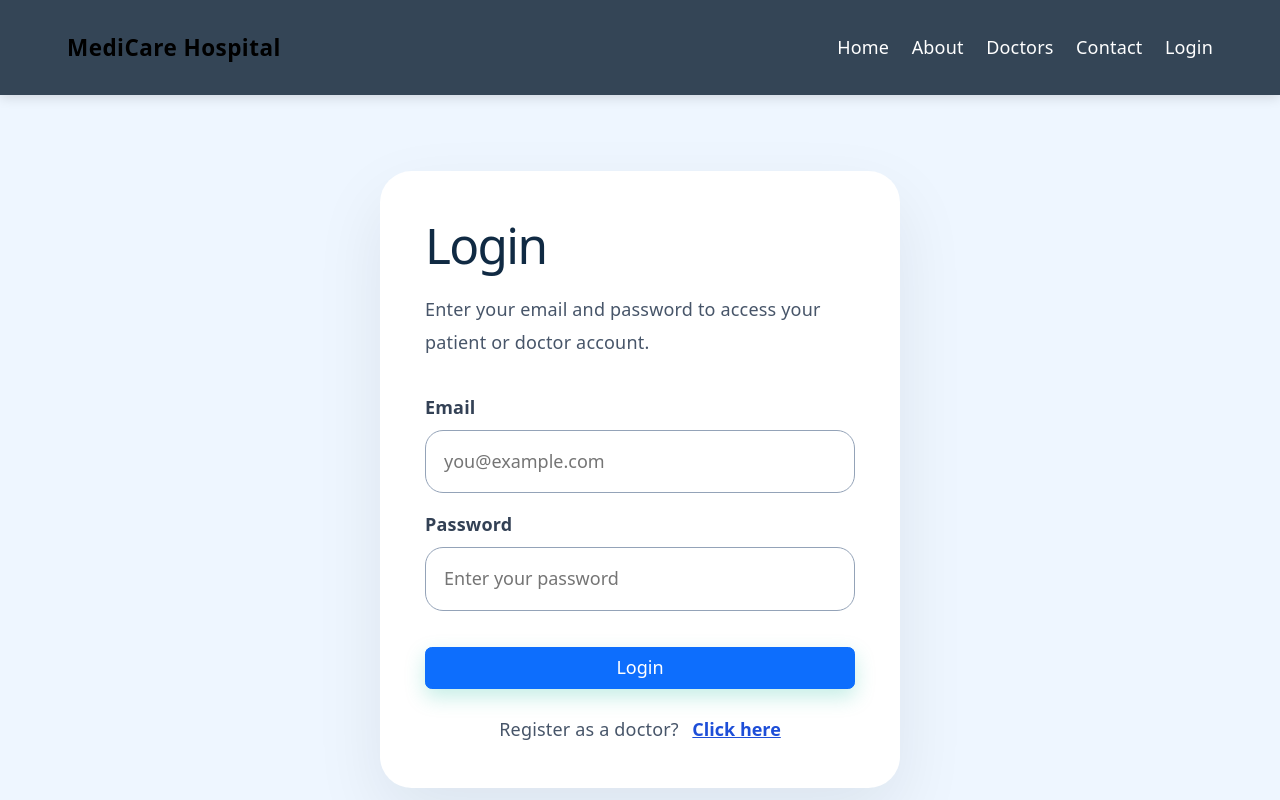
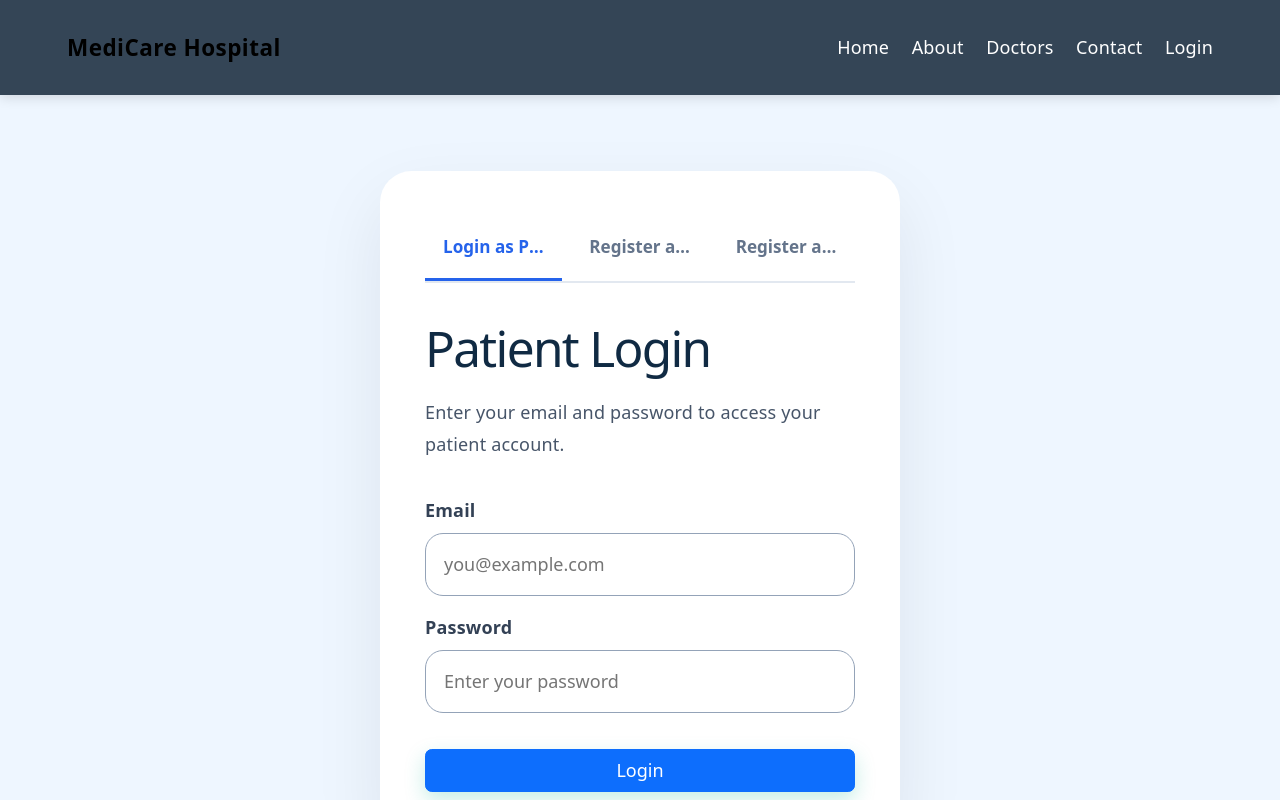
Before and after one commit to deepaknishad06/hospital-appointment-system, a React (Vite) app in the folder client/: page /login in a window 1280 px wide. Shown: the top 800 px of the page. Built offline with nearby package versions, Linux system fonts and the light colour scheme; no server answers.

Commit message:
user registration

```diff
--- a/client/src/pages/login.css
+++ b/client/src/pages/login.css
@@ -105,6 +105,39 @@
     opacity: 0.85;
 }
 
+.login-tabs {
+    display: flex;
+    gap: 0.5rem;
+    margin-bottom: 2rem;
+    border-bottom: 2px solid #e2e8f0;
+}
+
+.tab-button {
+    flex: 1;
+    padding: 1rem 1rem;
+    background: transparent;
+    border: none;
+    border-bottom: 3px solid transparent;
+    font-weight: 600;
+    font-size: 0.95rem;
+    color: #64748b;
+    cursor: pointer;
+    transition: all 0.3s ease;
+    white-space: nowrap;
+    overflow: hidden;
+    text-overflow: ellipsis;
+}
+
+.tab-button:hover {
+    color: #2563eb;
+    background-color: #f0f9ff;
+}
+
+.tab-button.active {
+    color: #2563eb;
+    border-bottom-color: #2563eb;
+}
+
 @media (max-width: 640px) {
     .login-hero {
         padding: 2rem 1rem;
@@ -113,4 +146,9 @@
     .login-card {
         padding: 1.75rem;
     }
+
+    .tab-button {
+        font-size: 0.85rem;
+        padding: 0.85rem 0.5rem;
+    }
 }
--- a/client/src/pages/login.jsx
+++ b/client/src/pages/login.jsx
@@ -6,7 +6,13 @@ import './login.css'
 
 function Login() {
     const [credentials, setCredentials] = useState({ email: '', password: '' })
-    const [registerData, setRegisterData] = useState({
+    const [patientRegisterData, setPatientRegisterData] = useState({
+        name: '',
+        email: '',
+        password: '',
+        phone: '',
+    })
+    const [doctorRegisterData, setDoctorRegisterData] = useState({
         name: '',
         email: '',
         password: '',
@@ -14,7 +20,7 @@ function Login() {
         specialization: ''
     })
     const [status, setStatus] = useState('')
-    const [showRegister, setShowRegister] = useState(false)
+    const [activeTab, setActiveTab] = useState('patient-login') // 'patient-login', 'patient-register', 'doctor-register'
 
     const handleCredentialsChange = (event) => {
         const { name, value } = event.target
@@ -22,9 +28,15 @@ function Login() {
         setStatus('')
     }
 
-    const handleRegisterChange = (event) => {
+    const handlePatientRegisterChange = (event) => {
         const { name, value } = event.target
-        setRegisterData((prev) => ({ ...prev, [name]: value }))
+        setPatientRegisterData((prev) => ({ ...prev, [name]: value }))
+        setStatus('')
+    }
+
+    const handleDoctorRegisterChange = (event) => {
+        const { name, value } = event.target
+        setDoctorRegisterData((prev) => ({ ...prev, [name]: value }))
         setStatus('')
     }
 
@@ -46,19 +58,49 @@ function Login() {
         }
     }
 
-    const handleRegister = async (event) => {
+    const handlePatientRegister = async (event) => {
         event.preventDefault()
 
-        if (!registerData.name.trim() || !registerData.email.trim() || !registerData.password.trim() || !registerData.specialization.trim()) {
+        if (!patientRegisterData.name.trim() || !patientRegisterData.email.trim() || !patientRegisterData.password.trim()) {
+            setStatus('Name, email, and password are required.')
+            return
+        }
+
+        try {
+            await authAxios.post('/auth/register', {
+                ...patientRegisterData,
+                role: 'patient'
+            })
+            setStatus('Registration successful! Please login to your account.')
+            setPatientRegisterData({ name: '', email: '', password: '', phone: '' })
+            setTimeout(() => {
+                setActiveTab('patient-login')
+                setStatus('')
+            }, 2000)
+        } catch (error) {
+            setStatus(error.response?.data?.message || 'Registration failed')
+        }
+    }
+
+    const handleDoctorRegister = async (event) => {
+        event.preventDefault()
+
+        if (!doctorRegisterData.name.trim() || !doctorRegisterData.email.trim() || !doctorRegisterData.password.trim() || !doctorRegisterData.specialization.trim()) {
             setStatus('Please complete all required registration fields.')
             return
         }
 
         try {
-            await authAxios.post('/users/doctor/register', registerData)
+            await authAxios.post('/auth/register', {
+                ...doctorRegisterData,
+                role: 'doctor'
+            })
             setStatus('Registration submitted. Await admin approval before logging in.')
-            setShowRegister(false)
-            setRegisterData({ name: '', email: '', password: '', phone: '', specialization: '' })
+            setDoctorRegisterData({ name: '', email: '', password: '', phone: '', specialization: '' })
+            setTimeout(() => {
+                setActiveTab('patient-login')
+                setStatus('')
+            }, 2000)
         } catch (error) {
             setStatus(error.response?.data?.message || 'Registration failed')
         }
@@ -70,10 +112,32 @@ function Login() {
             <main className="login-page">
                 <section className="login-hero">
                     <div className="login-card">
-                        {!showRegister ? (
+                        <div className="login-tabs">
+                            <button
+                                className={`tab-button ${activeTab === 'patient-login' ? 'active' : ''}`}
+                                onClick={() => { setActiveTab('patient-login'); setStatus('') }}
+                            >
+                                Login as Patient
+                            </button>
+                            <button
+                                className={`tab-button ${activeTab === 'patient-register' ? 'active' : ''}`}
+                                onClick={() => { setActiveTab('patient-register'); setStatus('') }}
+                            >
+                                Register as Patient
+                            </button>
+                            <button
+                                className={`tab-button ${activeTab === 'doctor-register' ? 'active' : ''}`}
+                                onClick={() => { setActiveTab('doctor-register'); setStatus('') }}
+                            >
+                                Register as Doctor
+                            </button>
+                        </div>
+
+                        {/* Patient Login Tab */}
+                        {activeTab === 'patient-login' && (
                             <>
-                                <h1>Login</h1>
-                                <p>Enter your email and password to access your patient or doctor account.</p>
+                                <h1>Patient Login</h1>
+                                <p>Enter your email and password to access your patient account.</p>
                                 <form className="login-form" onSubmit={handleLogin}>
                                     <label>
                                         Email
@@ -102,25 +166,78 @@ function Login() {
                                     <button type="submit" className="btn btn-primary">Login</button>
                                     {status && <p className="login-status">{status}</p>}
                                 </form>
+                            </>
+                        )}
 
-                                <div className="login-actions">
-                                    <span>Register as a doctor?</span>
-                                    <button type="button" onClick={() => { setShowRegister(true); setStatus('') }}>
-                                        Click here
-                                    </button>
-                                </div>
+                        {/* Patient Register Tab */}
+                        {activeTab === 'patient-register' && (
+                            <>
+                                <h1>Patient Registration</h1>
+                                <p>Create your account to book appointments and manage your health records.</p>
+                                <form className="login-form" onSubmit={handlePatientRegister}>
+                                    <label>
+                                        Full Name
+                                        <input
+                                            name="name"
+                                            value={patientRegisterData.name}
+                                            onChange={handlePatientRegisterChange}
+                                            placeholder="John Doe"
+                                            required
+                                        />
+                                    </label>
+
+                                    <label>
+                                        Email
+                                        <input
+                                            type="email"
+                                            name="email"
+                                            value={patientRegisterData.email}
+                                            onChange={handlePatientRegisterChange}
+                                            placeholder="patient@example.com"
+                                            required
+                                        />
+                                    </label>
+
+                                    <label>
+                                        Password
+                                        <input
+                                            type="password"
+                                            name="password"
+                                            value={patientRegisterData.password}
+                                            onChange={handlePatientRegisterChange}
+                                            placeholder="Create a password"
+                                            required
+                                        />
+                                    </label>
+
+                                    <label>
+                                        Phone (Optional)
+                                        <input
+                                            name="phone"
+                                            value={patientRegisterData.phone}
+                                            onChange={handlePatientRegisterChange}
+                                            placeholder="(555) 123-4567"
+                                        />
+                                    </label>
+
+                                    <button type="submit" className="btn btn-primary">Register</button>
+                                    {status && <p className="login-status">{status}</p>}
+                                </form>
                             </>
-                        ) : (
+                        )}
+
+                        {/* Doctor Register Tab */}
+                        {activeTab === 'doctor-register' && (
                             <>
-                                <h1>Doctor Register</h1>
+                                <h1>Doctor Registration</h1>
                                 <p>Submit your details to join the medical team. Admin approval is required before login.</p>
-                                <form className="login-form" onSubmit={handleRegister}>
+                                <form className="login-form" onSubmit={handleDoctorRegister}>
                                     <label>
                                         Name
                                         <input
                                             name="name"
-                                            value={registerData.name}
-                                            onChange={handleRegisterChange}
+                                            value={doctorRegisterData.name}
+                                            onChange={handleDoctorRegisterChange}
                                             placeholder="Dr. Jane Doe"
                                             required
                                         />
@@ -131,8 +248,8 @@ function Login() {
                                         <input
                                             type="email"
                                             name="email"
-                                            value={registerData.email}
-                                            onChange={handleRegisterChange}
+                                            value={doctorRegisterData.email}
+                                            onChange={handleDoctorRegisterChange}
                                             placeholder="doctor@example.com"
                                             required
                                         />
@@ -143,8 +260,8 @@ function Login() {
                                         <input
                                             type="password"
                                             name="password"
-                                            value={registerData.password}
-                                            onChange={handleRegisterChange}
+                                            value={doctorRegisterData.password}
+                                            onChange={handleDoctorRegisterChange}
                                             placeholder="Create a password"
                                             required
                                         />
@@ -154,8 +271,8 @@ function Login() {
                                         Phone
                                         <input
                                             name="phone"
-                                            value={registerData.phone}
-                                            onChange={handleRegisterChange}
+                                            value={doctorRegisterData.phone}
+                                            onChange={handleDoctorRegisterChange}
                                             placeholder="(555) 123-4567"
                                         />
                                     </label>
@@ -164,8 +281,8 @@ function Login() {
                                         Specialization
                                         <input
                                             name="specialization"
-                                            value={registerData.specialization}
-                                            onChange={handleRegisterChange}
+                                            value={doctorRegisterData.specialization}
+                                            onChange={handleDoctorRegisterChange}
                                             placeholder="Cardiology"
                                             required
                                         />
@@ -174,13 +291,6 @@ function Login() {
                                     <button type="submit" className="btn btn-primary">Submit Registration</button>
                                     {status && <p className="login-status">{status}</p>}
                                 </form>
-
-                                <div className="login-actions">
-                                    <span>Already have an account?</span>
-                                    <button type="button" onClick={() => { setShowRegister(false); setStatus('') }}>
-                                        Login here
-                                    </button>
-                                </div>
                             </>
                         )}
                     </div>
```
